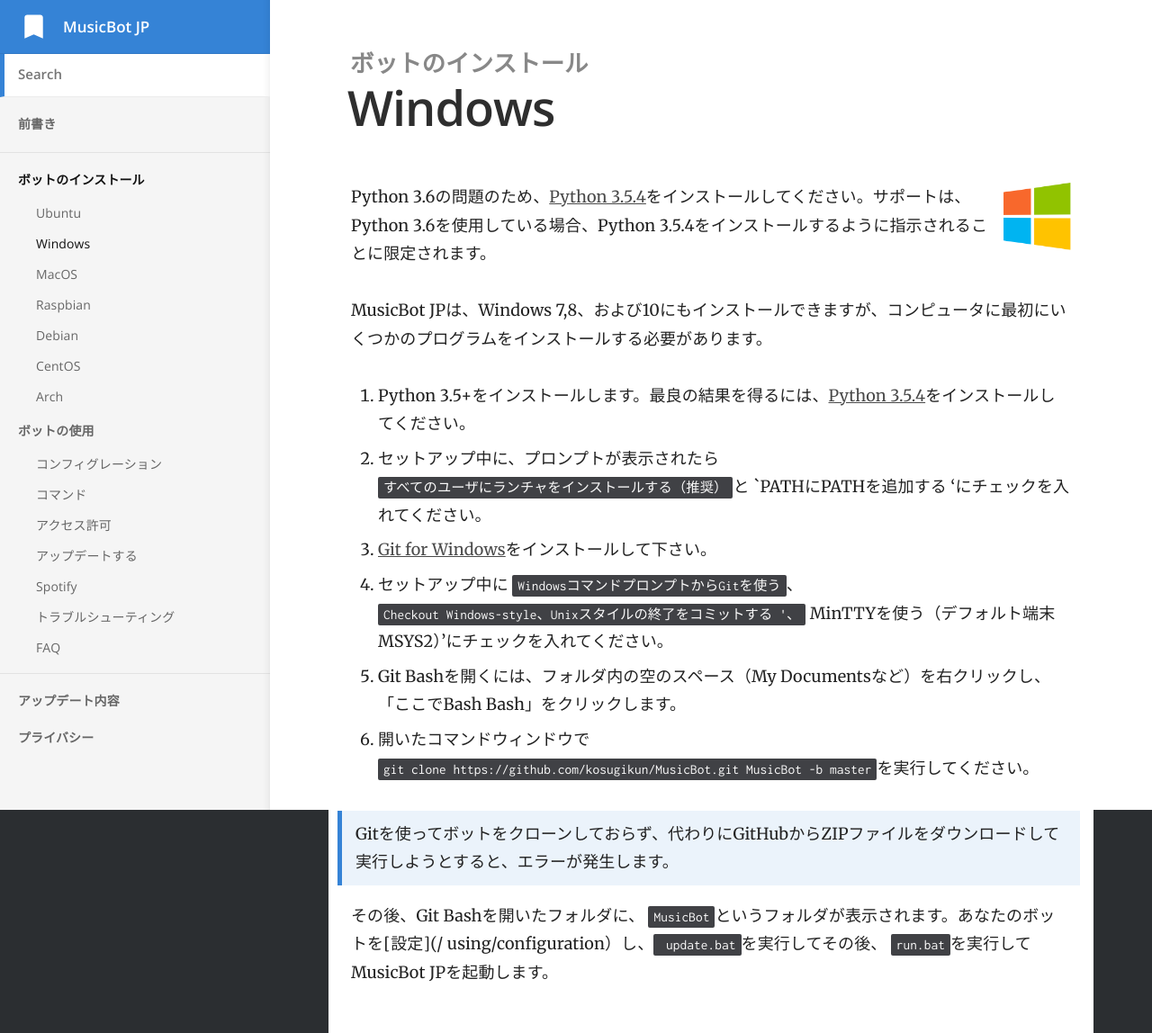
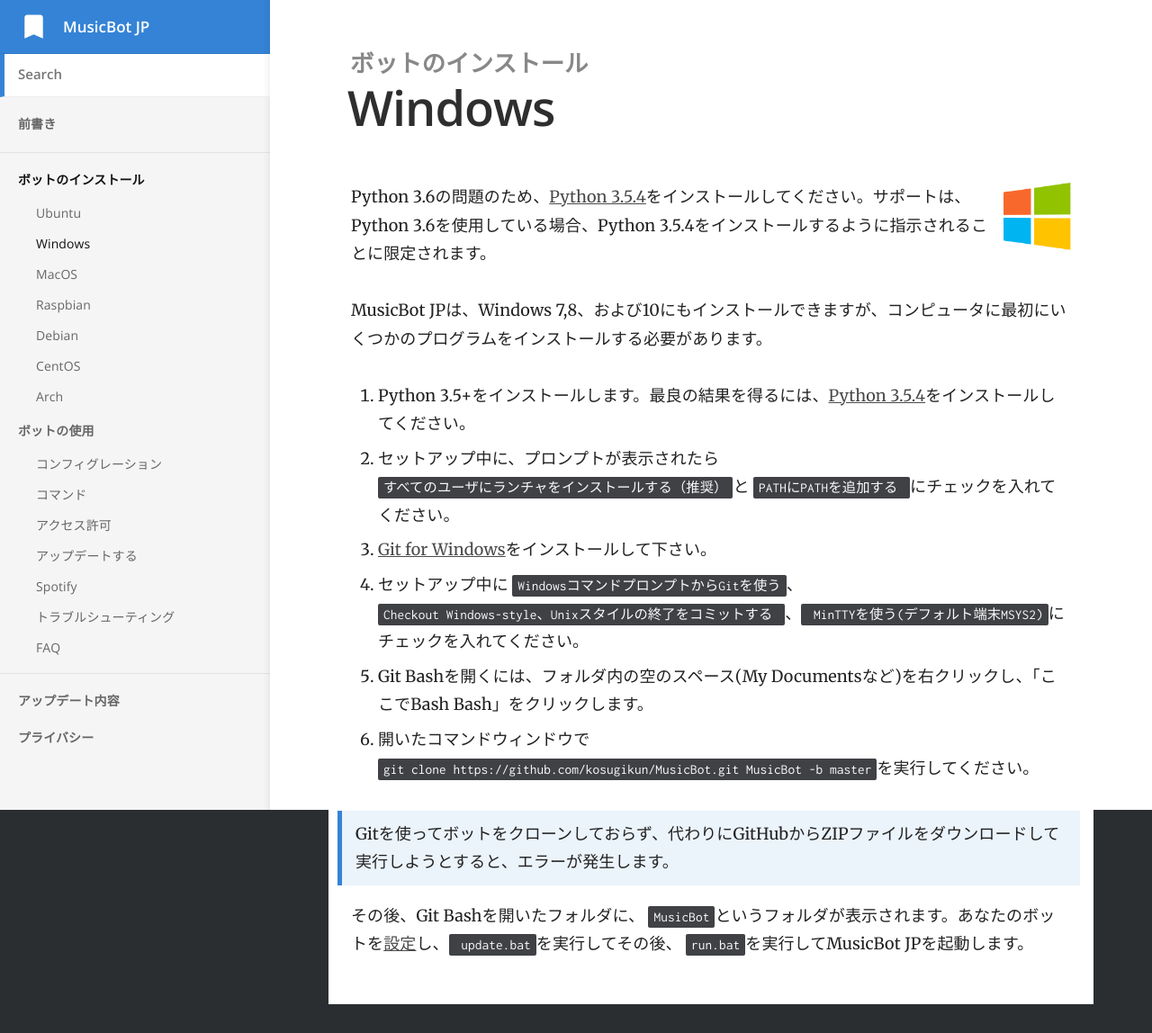
Before and after one commit to ritokun/MusicBot-1, a Jekyll site: the page built from _docs/installing/windows.md, in a window 1280 px wide. Shown: the whole page at 90% size. Built offline with Jekyll 4.4.1, drawn with Linux system fonts in a browser that asks for light colours; after the commit the page ends 1116 px from its top, so only the background shows below that.

Commit message:
Update windows.md

```diff
--- a/_docs/installing/windows.md
+++ b/_docs/installing/windows.md
@@ -11,12 +11,12 @@
 MusicBot JPは、Windows 7,8、および10にもインストールできますが、コンピュータに最初にいくつかのプログラムをインストールする必要があります。
 
 1. Python 3.5+をインストールします。最良の結果を得るには、[Python 3.5.4](https://www.python.org/ftp/python/3.5.4/python-3.5.4.exe)をインストールしてください。
-2. セットアップ中に、プロンプトが表示されたら `すべてのユーザにランチャをインストールする（推奨）`と `PATHにPATHを追加する 'にチェックを入れてください。
+2. セットアップ中に、プロンプトが表示されたら `すべてのユーザにランチャをインストールする（推奨）`と `PATHにPATHを追加する `にチェックを入れてください。
 3. [Git for Windows](http://gitforwindows.org/)をインストールして下さい。
-4. セットアップ中に `WindowsコマンドプロンプトからGitを使う`、 `Checkout Windows-style、Unixスタイルの終了をコミットする '、` MinTTYを使う（デフォルト端末MSYS2）'にチェックを入れてください。
-5. Git Bashを開くには、フォルダ内の空のスペース（My Documentsなど）を右クリックし、「ここでBash Bash」をクリックします。
+4. セットアップ中に `WindowsコマンドプロンプトからGitを使う`、 `Checkout Windows-style、Unixスタイルの終了をコミットする `、` MinTTYを使う(デフォルト端末MSYS2)`にチェックを入れてください。
+5. Git Bashを開くには、フォルダ内の空のスペース(My Documentsなど)を右クリックし、「ここでBash Bash」をクリックします。
 6. 開いたコマンドウィンドウで `git clone https://github.com/kosugikun/MusicBot.git MusicBot -b master`を実行してください。
 
 > Gitを使ってボットをクローンしておらず、代わりにGitHubからZIPファイルをダウンロードして実行しようとすると、エラーが発生します。
 
-その後、Git Bashを開いたフォルダに、 `MusicBot`というフォルダが表示されます。あなたのボットを[設定]({{site.baseurl}}/ using/configuration）し、` update.bat`を実行してその後、 `run.bat`を実行してMusicBot JPを起動します。
+その後、Git Bashを開いたフォルダに、 `MusicBot`というフォルダが表示されます。あなたのボットを[設定]({{site.baseurl}}/ using/configuration)し、` update.bat`を実行してその後、 `run.bat`を実行してMusicBot JPを起動します。
```
